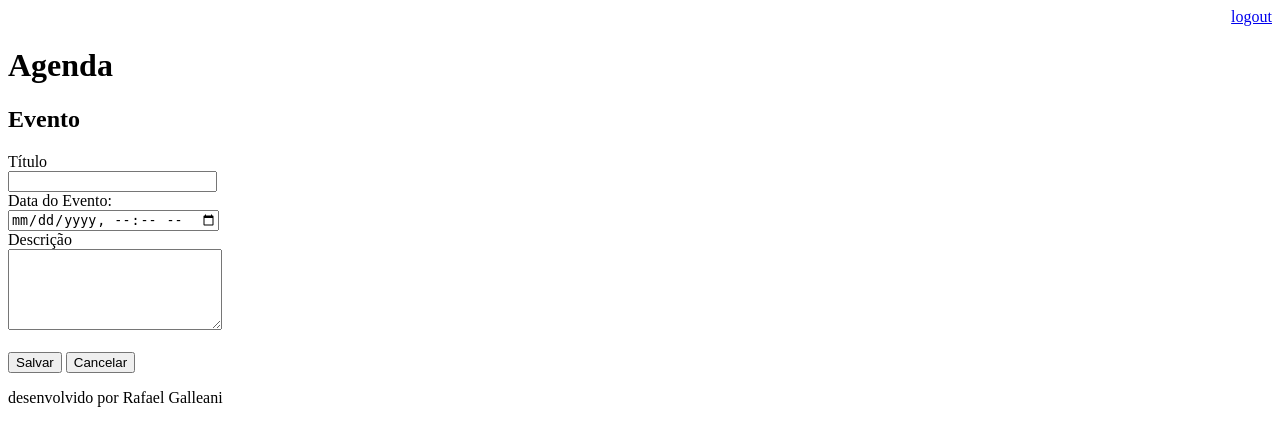
After one commit to adiomachado/agenda, a Django app: page /agenda/evento/ in a window 1280 px wide. The commit adds this page. Shown: the top 446 px of the page. Run offline with Django 3.2, Linux system fonts and the light colour scheme; a user stored in the database is signed in.

Commit message:
Incluido template para inserção de eventos e incluido também o gitignore para ignorar os arquivos compilados

```diff
--- a/agenda/urls.py
+++ b/agenda/urls.py
@@ -22,6 +22,8 @@ from django.views.generic import RedirectView
 urlpatterns = [
     path('admin/', admin.site.urls),
     path('agenda/', views.lista_eventos),
+    path('agenda/evento/', views.evento),
+    path('agenda/evento/submit', views.submit_evento),
     path('', RedirectView.as_view(url='/agenda/')), #redireciona a url sem passar por uma view, importar RedirectView
     path('login/', views.login_user),         #rota para fazer o login  antes de mostrar os eventos
     path('login/submit', views.submit_login), #rota para fazer a autenticação do usuario e senha
--- a/core/views.py
+++ b/core/views.py
@@ -42,3 +42,20 @@ def lista_eventos(request):
     #evento = Evento.objects.all()
     dados = {'eventos':evento}
     return render(request, 'agenda.html', dados)
+
+@login_required(login_url='/login/')
+def evento(request):
+    return render(request, 'evento.html')
+
+@login_required(login_url='/login/')
+def submit_evento(request):
+    if request.POST:
+        titulo = request.POST.get('titulo')
+        data_evento = request.POST.get('data_evento')
+        descricao = request.POST.get('descricao')
+        usuario = request.user
+        Evento.objects.create(titulo=titulo,
+                              data_evento=data_evento,
+                              descricao=descricao,
+                              usuario=usuario)
+    return redirect('/')
--- a/templates/agenda.html
+++ b/templates/agenda.html
@@ -2,7 +2,9 @@
 
 {% block content %}
     <h2>Agendamento</h2>
-
+    <a href="evento/">
+        <button type="button">Novo Evento</button>
+    </a>
     <ul style = "font-size: 18px"> <!-- aumenta um pouco o fonte -->
         {% for evento in eventos %} <!-- aceita comandos python entre chaves e porcentagem -->
             <li>{{ evento.titulo }} - {{ evento.get_data_evento }}</li> <!-- quando tiver 2 chaves lista na pagina -->
--- /dev/null
+++ b/templates/evento.html
@@ -0,0 +1,25 @@
+{% extends "model-page.html" %}
+
+{% block content %}
+
+<h2>Evento</h2>
+<form action="submit" method="POST">{% csrf_token %}
+    <label>Título</label>
+    <br>
+    <input type="text" name="titulo" size="23">
+    <br>
+    <label>Data do Evento:</label>
+    <br>
+    <input type="datetime-local" name="data_evento">
+    <br>
+    <label>Descrição</label>
+    <br>
+    <textarea name="descricao" rows="5" cols="24"></textarea>
+    <br>
+    <br>
+    <button type="submit">Salvar</button>
+    <a href="/">
+        <button type="button">Cancelar</button>
+    </a>
+</form>
+{% endblock %}
--- a/templates/login.html
+++ b/templates/login.html
@@ -18,7 +18,7 @@
 
     {% for message in messages %} <!-- le a biblioteca messages e mostra a mensagem de erro que está em views -->
         <div align="center">
-            <strong>Erro! b</strong>{{ message }}
+            <strong>Erro! </strong>{{ message }}
         </div>
     {% endfor %}
 </body>
```
Also changed, not shown: core/migrations/0001_initial.py (added), core/migrations/0002_auto_20200425_1930.py (added), db.sqlite3, 1 other file.
